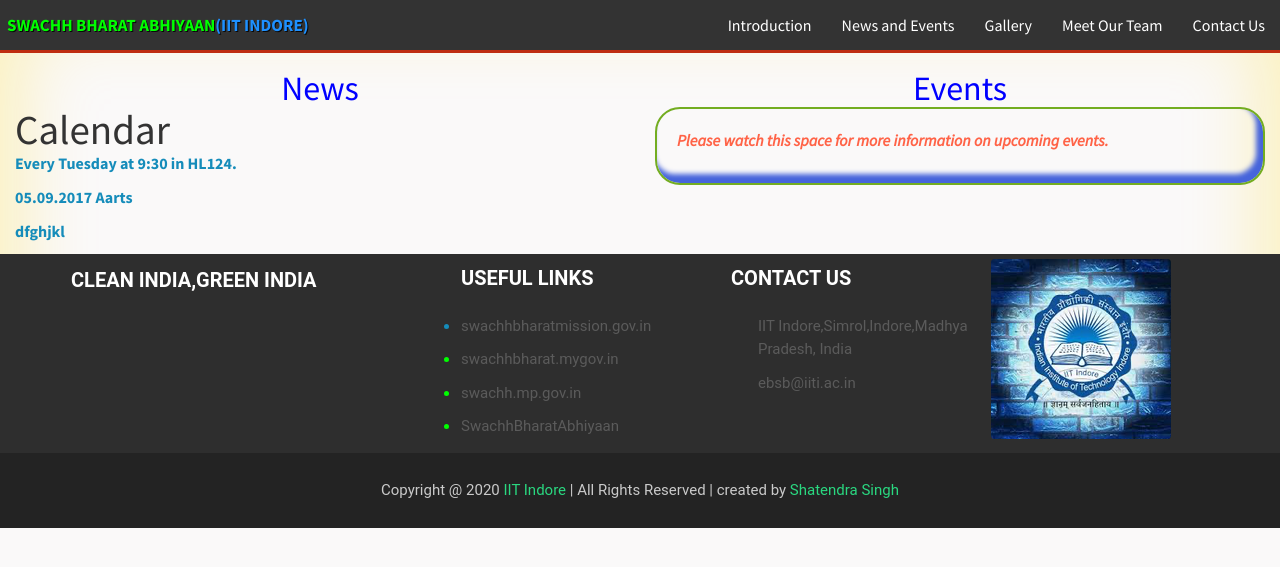
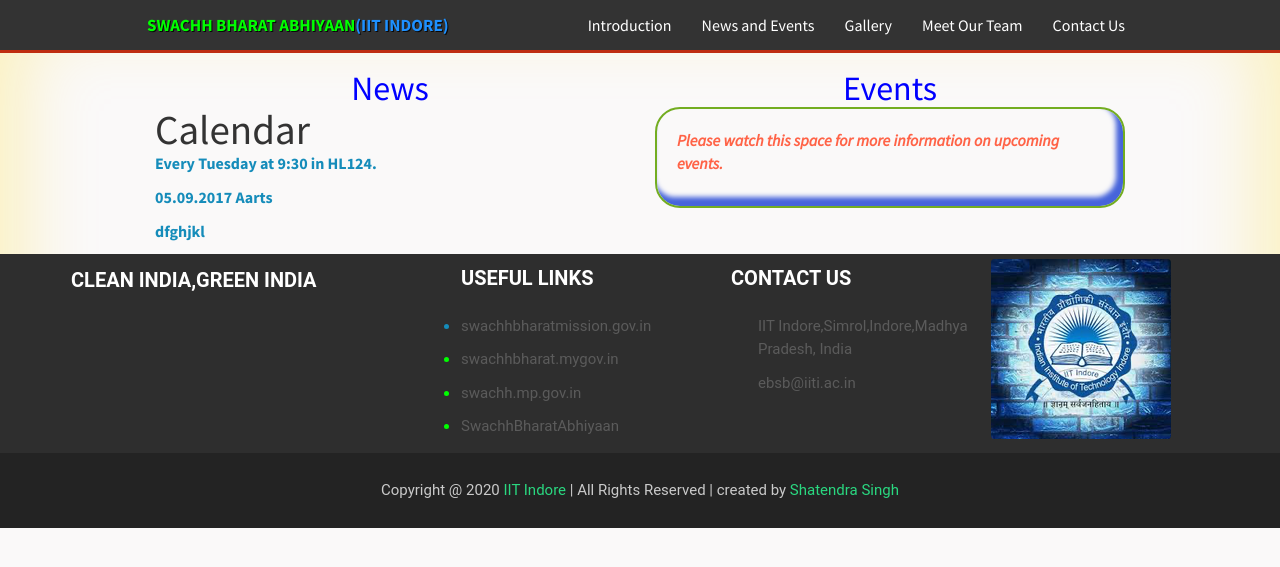
Before and after one commit to Satendra01/sba, a Jekyll site: the page built from _pages/mini_lecture_series.md, in a window 1280 px wide. Shown: the top 567 px of the page. Built offline with Jekyll 4.4.1, drawn with Linux system fonts in a browser that asks for light colours; nearby versions of some CDN libraries.

Commit message:
overflow check and image enlarge

```diff
--- a/_config.yml
+++ b/_config.yml
@@ -12,8 +12,8 @@ description: > # this means to ignore newlines until "baseurl:"
   Rashtriya Avishkar Abhiyan is a unique concept developed by the Ministry of Human Resource Development
   that aims to inculcate a spirit of inquiry, creativity and love for Science and Mathematics in school children.
 
-url: "https://webpagetemplate.github.io/"
-baseurl: "sba"
+# url: "https://webpagetemplate.github.io/"
+# baseurl: "sba"
 include:
   - .htaccess
   - _pages
--- a/css/main.scss
+++ b/css/main.scss
@@ -11,7 +11,7 @@ img { /*!margin-bottom: 24px;
 
 body {
 	padding-top: 70px;
-  overflow-x:hidden;
+
 }
 
 figcaption {
@@ -42,8 +42,9 @@ firstp {
 }
 
 .container-fluid {
-  margin-right: 0px;
-  margin-left:0px;
+  margin-right:auto;
+  margin-left:auto;
+  max-width:1000px;
    /* or 950px */
 }
 
@@ -85,11 +86,11 @@ firstp {
 /* Carusel */
 
 .carousel {
-    border-radius: 3px 3px 3px 3px;
-    margin-bottom: 20px;
-    margin-top: 20px;
-    margin-left: 0px;
-    margin-right: 0px;
+  border-radius: 3px 3px 3px 3px;
+ margin-bottom: 20px;
+ // margin-top: 20px;
+ // margin-left: 30px;
+ // margin-right: 30px;
 
 
 }
```
Also changed, not shown: _layouts/homelay.html (+5 -5 lines).
